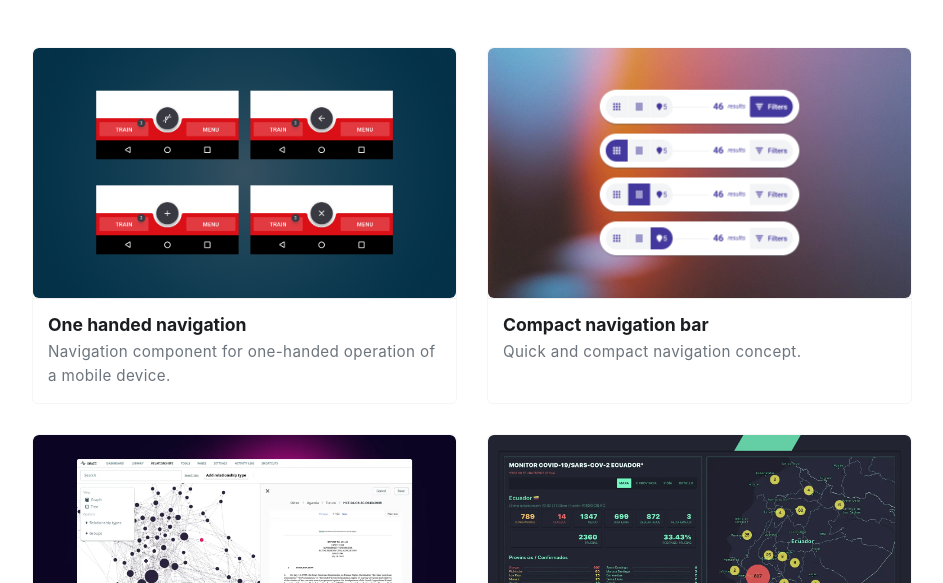
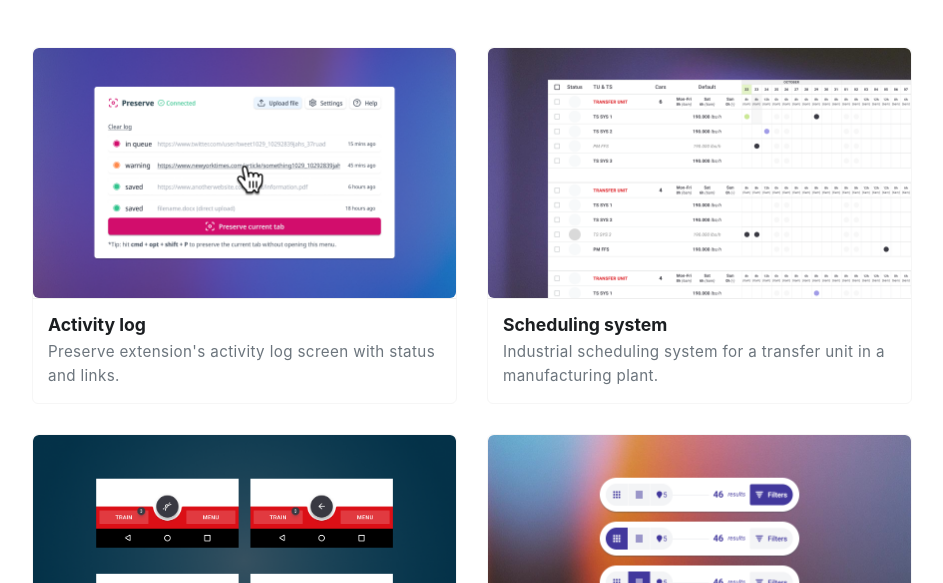
Before and after one commit to juanmnl/website-2025, a website: page gallery.html in a window 1280 px wide. Shown: the part 217-800 px from the top of the page, without its empty margins (168-1111 px from the left). Drawn offline with Linux system fonts and the light colour scheme.

Commit message:
Add gallery items

```diff
--- a/gallery.html
+++ b/gallery.html
@@ -49,6 +49,36 @@
           </p>
 
           <div class="gallery-grid">
+            <div class="gallery-item">
+              <img
+                src="assets/images/gallery/preserve-log.png"
+                data-full-src="assets/images/gallery/preserve-log.png"
+                alt="Preserve extension activity log"
+                class="zoomable-image"
+              />
+              <div class="gallery-caption">
+                <h3>Activity log</h3>
+                <p>
+                  Preserve extension's activity log screen with status and
+                  links.
+                </p>
+              </div>
+            </div>
+            <div class="gallery-item">
+              <img
+                src="assets/images/gallery/tu-scheduling.png"
+                data-full-src="assets/images/gallery/tu-scheduling.png"
+                alt="Transfer unit scheduling concept"
+                class="zoomable-image"
+              />
+              <div class="gallery-caption">
+                <h3>Scheduling system</h3>
+                <p>
+                  Industrial scheduling system for a transfer unit in a
+                  manufacturing plant.
+                </p>
+              </div>
+            </div>
             <div class="gallery-item">
               <img
                 src="assets/images/gallery/one-handed-mobile-nav.png"
```
Also changed, not shown: assets/images/gallery/preserve-log.png (added), assets/images/gallery/tu-scheduling.png (added).
